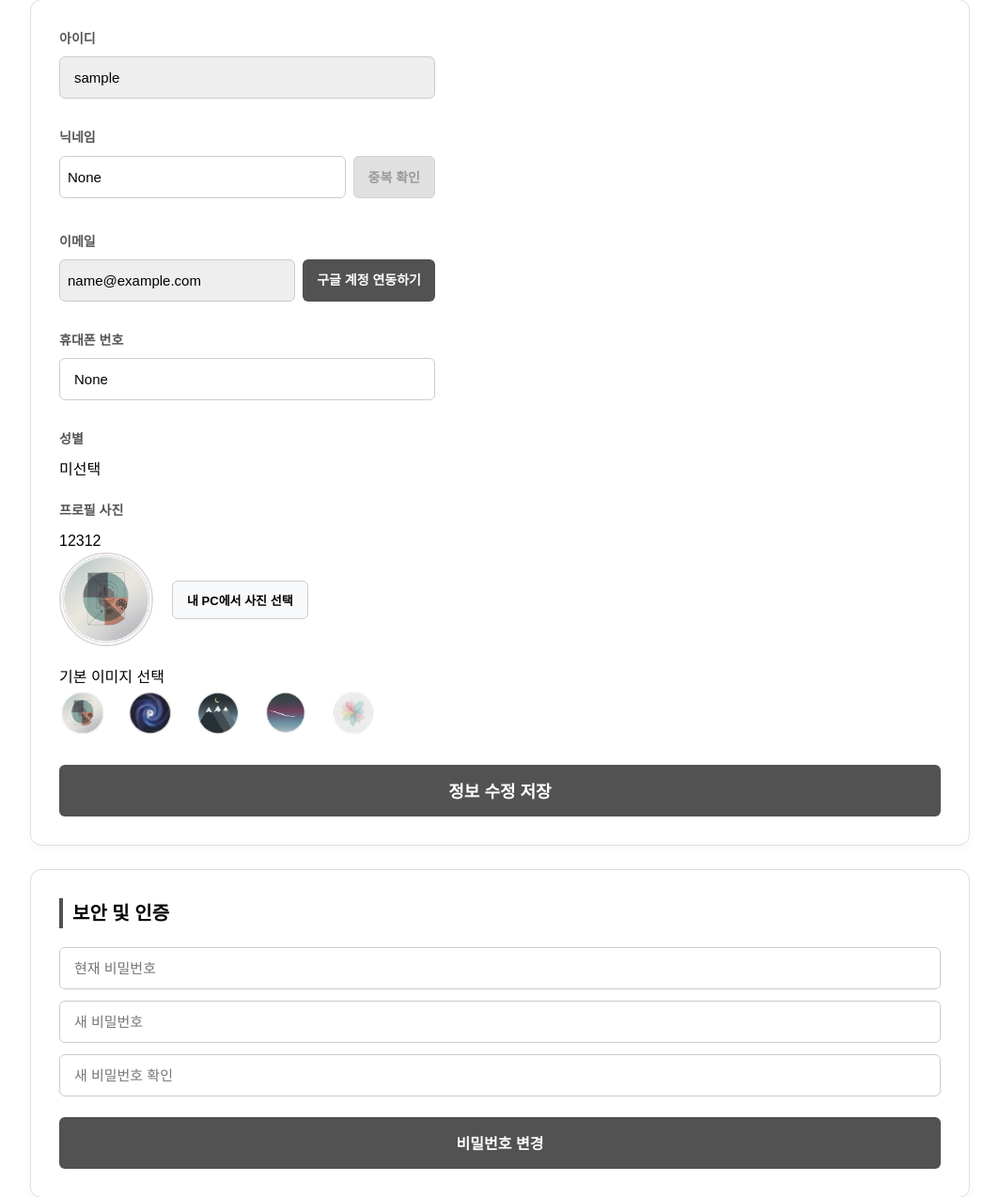
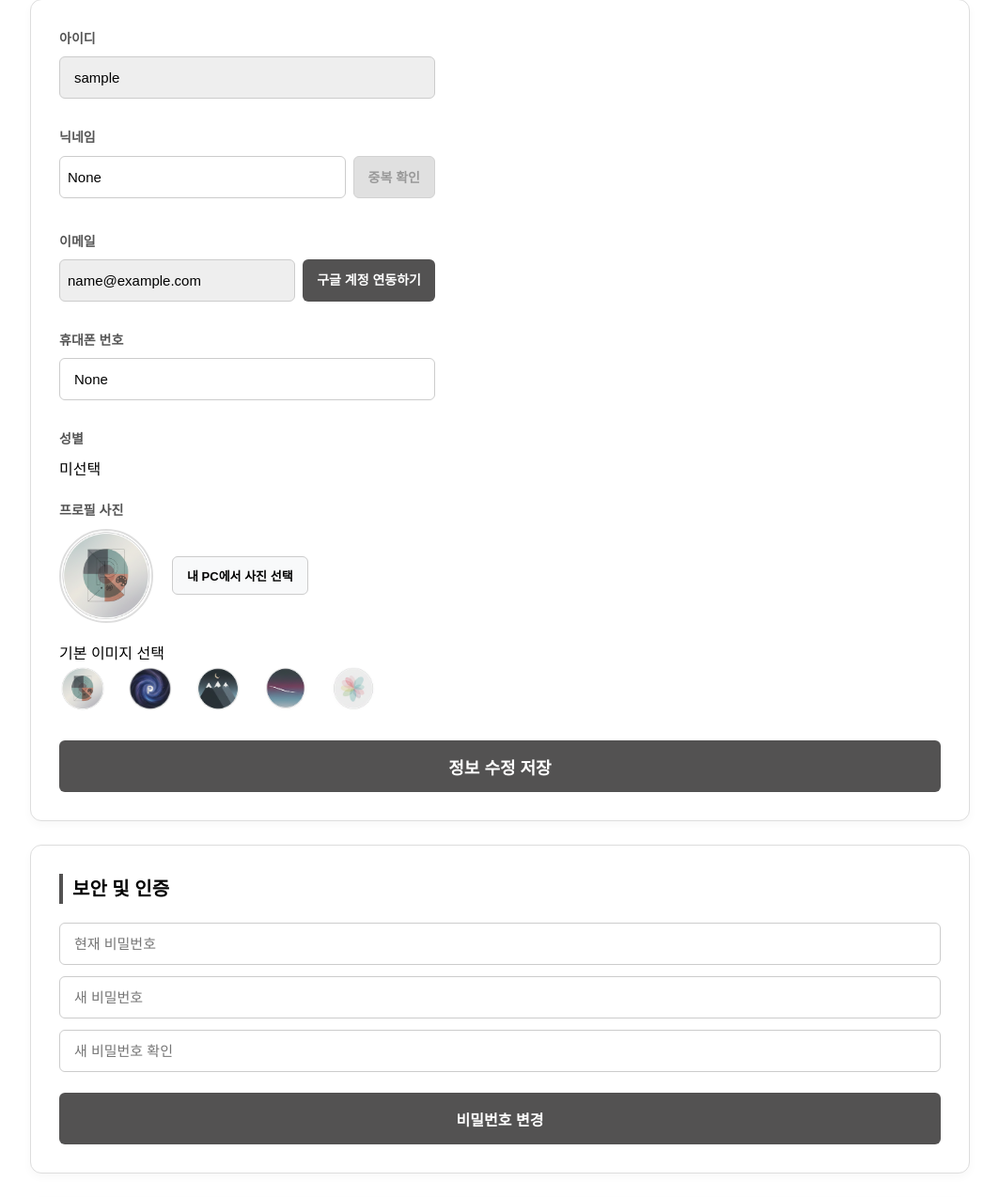
Before and after one commit to ANswer14/PaletteMe, a Django app: page /accounts/profile/ in a window 1280 px wide. Shown: the part 267-1541 px from the top of the page at 94% size, without its empty margins (108-1171 px from the left). Run offline with Django 5.2, Linux system fonts and the light colour scheme; the visitor is signed in with stand-in values (Sample User, id 1); some libraries are stand-ins or nearby versions.

Commit message:
style: mypage.html 내 미사용 텍스트 제거, 주석 설명 추가

```diff
--- a/accounts/admin.py
+++ b/accounts/admin.py
@@ -18,7 +18,7 @@ class CustomUserAdmin(UserAdmin):  # 커스텀 정보 (연락처, 성별, 닉네
         }),
     )
 
-    # 목록에서 이미지를 그려주는 함수 (클래스 내부 메서드)
+    # 목록에서 미리보기 이미지를 그려주는 함수 (클래스 내부 메서드)
     def profile_tag(self, obj):
         # 우리가 만든 모델의 profile_url은 static/media를 이미 구분함
         if obj.profile_url:
--- a/accounts/templates/accounts/mypage.html
+++ b/accounts/templates/accounts/mypage.html
@@ -62,7 +62,7 @@
             </div>
 
             <div class="form-group profile-section">
-                <label>프로필 사진</label>12312
+                <label>프로필 사진</label>
                 <div class="profile-main">
                     <img id="profilePreview"
                          src="{{ user.profile_url }}"
```
